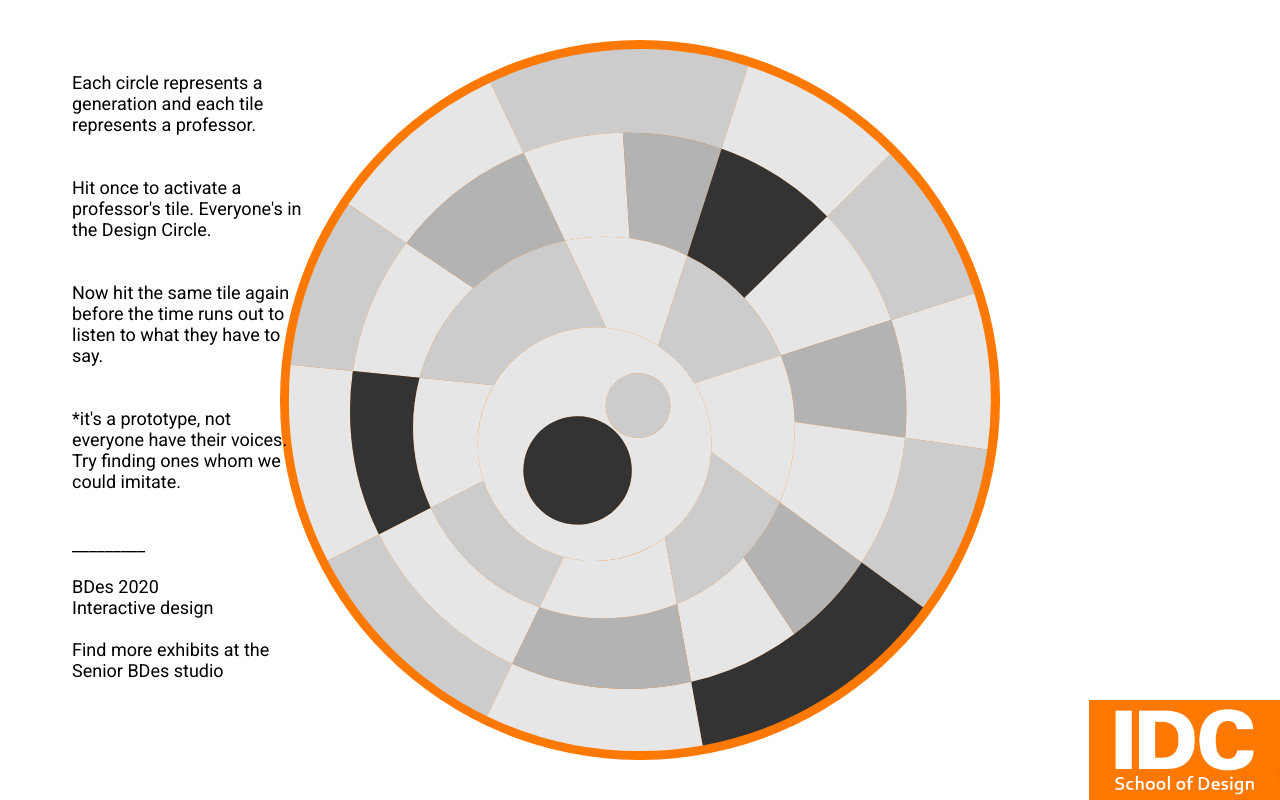
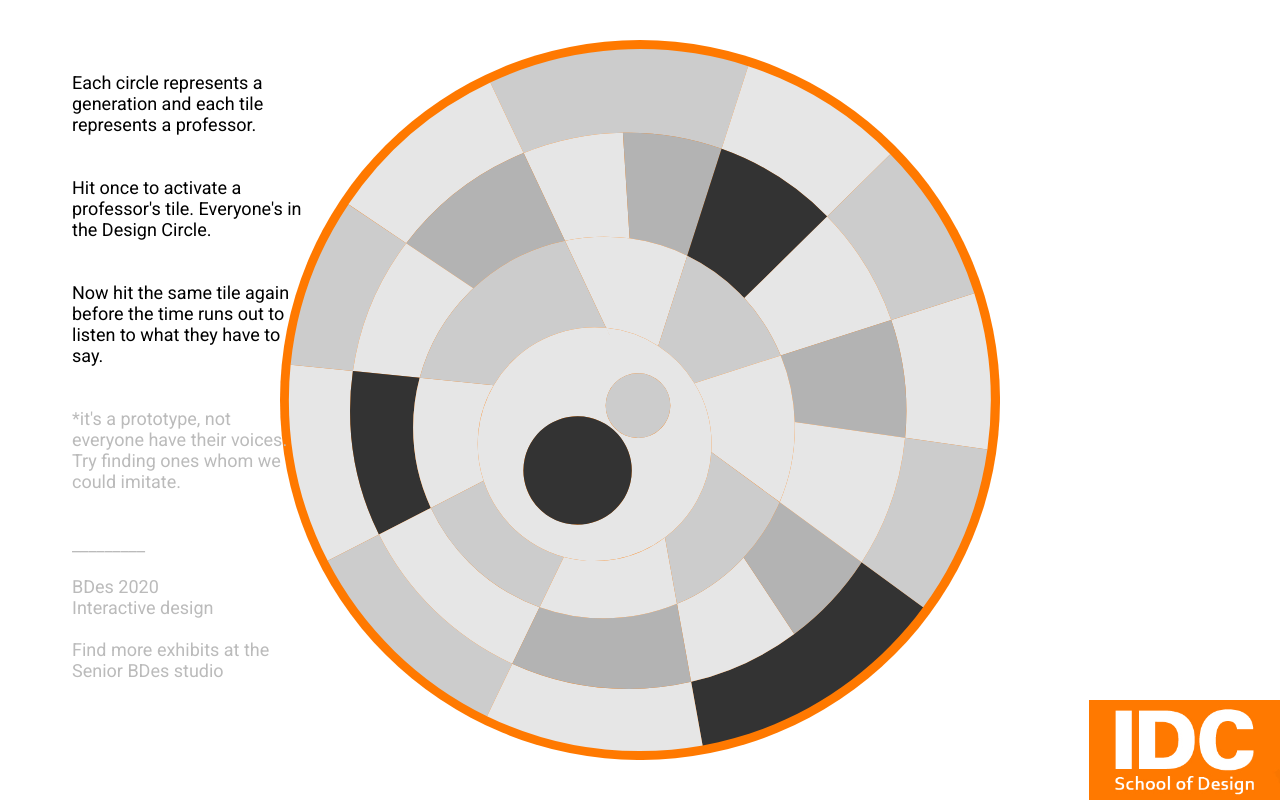
Before and after one commit to jayasio/hyperdart, a plain HTML site: page index.html in a window 1280 px wide. Drawn offline with Linux system fonts and the light colour scheme.

Commit message:
Semicolon blitch

```diff
--- a/index.html
+++ b/index.html
@@ -94,7 +94,7 @@
     Each circle represents a generation and each tile represents a professor.<br /><br /><br />
     Hit once to activate a professor's tile. Everyone's in the Design Circle.<br /><br /><br />
     Now hit the same tile again before the time runs out to listen to what they have to say.<br /><br /><br />
-    <div style="color = #bbb">
+    <div style="color: #bbb">
       *it's a prototype, not everyone have their voices. Try finding ones whom we could imitate.<br /><br /><br />
     _________<br /><br />
     BDes 2020<br/>
```
